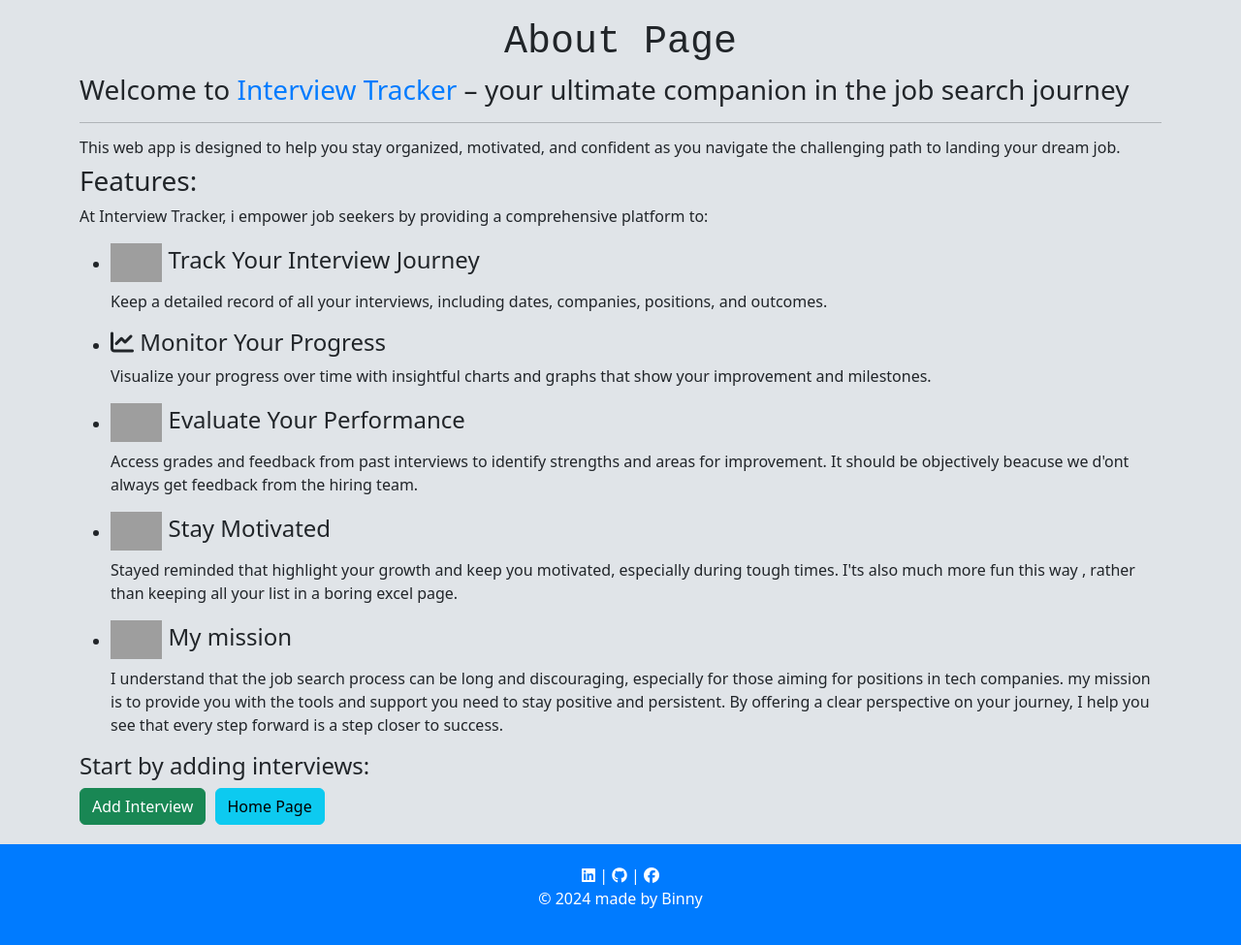
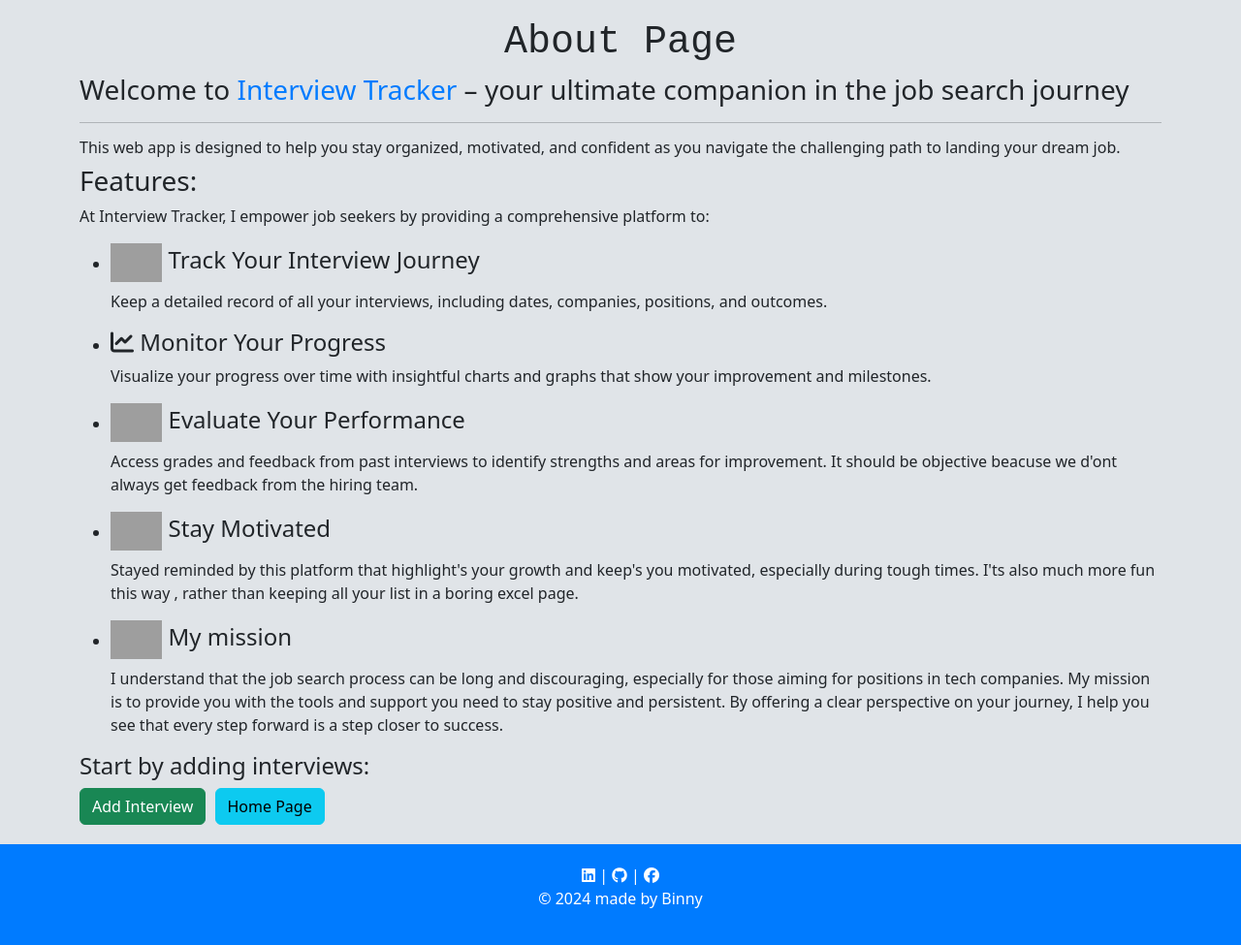
Before and after one commit to binny3213/InterviewTracker, a Django app: page /about/ in a window 1280 px wide. Shown: the part 56-1031 px from the top of the page at 97% size. Run offline with Django 4.2, Linux system fonts and the light colour scheme; some libraries are stand-ins or nearby versions; grey boxes are pictures that could not be loaded.

Commit message:
Update about.html
Edit about page in templates directory.

```diff
--- a/interview/templates/interview/about.html
+++ b/interview/templates/interview/about.html
@@ -15,7 +15,7 @@
 
      <h3>Features:</h3>
      <p>
-          At Interview Tracker, i empower job seekers by providing a comprehensive platform to:
+          At Interview Tracker, I empower job seekers by providing a comprehensive platform to:
      </p>
      <ul>
           <li>
@@ -31,12 +31,12 @@
           <li>
                <h4><img src="https://img.icons8.com/?size=100&id=zFzvGdZrARYG&format=png&color=000000" alt="https://icons8.com/icon/zFzvGdZrARYG/check-box-with-check"> Evaluate Your Performance</h4>
                <p>Access grades and feedback from past interviews to identify strengths and areas for improvement.
-                  It should be objectively beacuse we d'ont always get feedback from the hiring team.
+                  It should be objective beacuse we d'ont always get feedback from the hiring team.
 
           </li>
           <li>
                <h4><img src="https://img.icons8.com/?size=100&id=60985&format=png&color=000000" alt="https://icons8.com/icon/60985/fire"> Stay Motivated</h4>
-               <p>Stayed reminded that highlight your growth and keep you motivated, especially during tough times.
+               <p>Stayed reminded by this platform that highlight's your growth and keep's you motivated, especially during tough times.
                   I'ts also much more fun this way , rather than keeping all your list in a boring excel page.
                </p>
           </li>
@@ -44,7 +44,7 @@
                <h4><img src="https://img.icons8.com/?size=100&id=HshIQgiZ35nI&format=png&color=000000" alt="https://icons8.com/icon/HshIQgiZ35nI/goal">  My mission</h4>
           <p>
                I understand that the job search process can be long and discouraging, especially for those aiming for positions in tech companies.
-               my mission is to provide you with the tools and support you need to stay positive and persistent.
+               My mission is to provide you with the tools and support you need to stay positive and persistent.
                By offering a clear perspective on your journey, I help you see that every step forward is a step closer to success.
           </p>
           </li>
```
